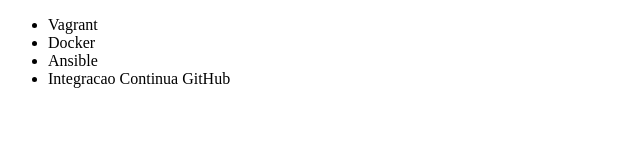
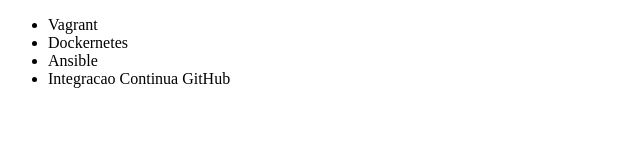
Before and after one commit to ML-ARAUJO/ProjetoGitHub, a plain HTML site: page Index.html in a window 1280 px wide. Shown: the full height of the page, 0-640 px from the left. Drawn offline with Linux system fonts and the light colour scheme.

```diff
--- a/Index.html
+++ b/Index.html
@@ -7,7 +7,7 @@
 <body>
     <ul>
         <li>Vagrant</li>
-        <li>Docker</li>
+        <li>Dockernetes</li>
         <li>Ansible</li>
         <li>Integracao Continua GitHub</li>
     </ul>
```
